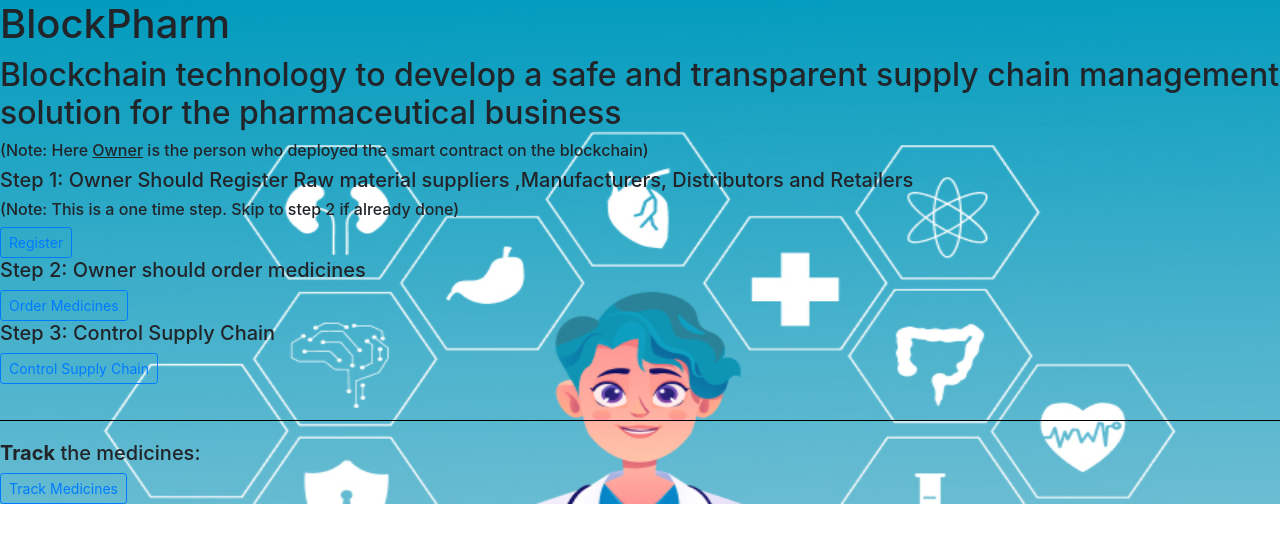
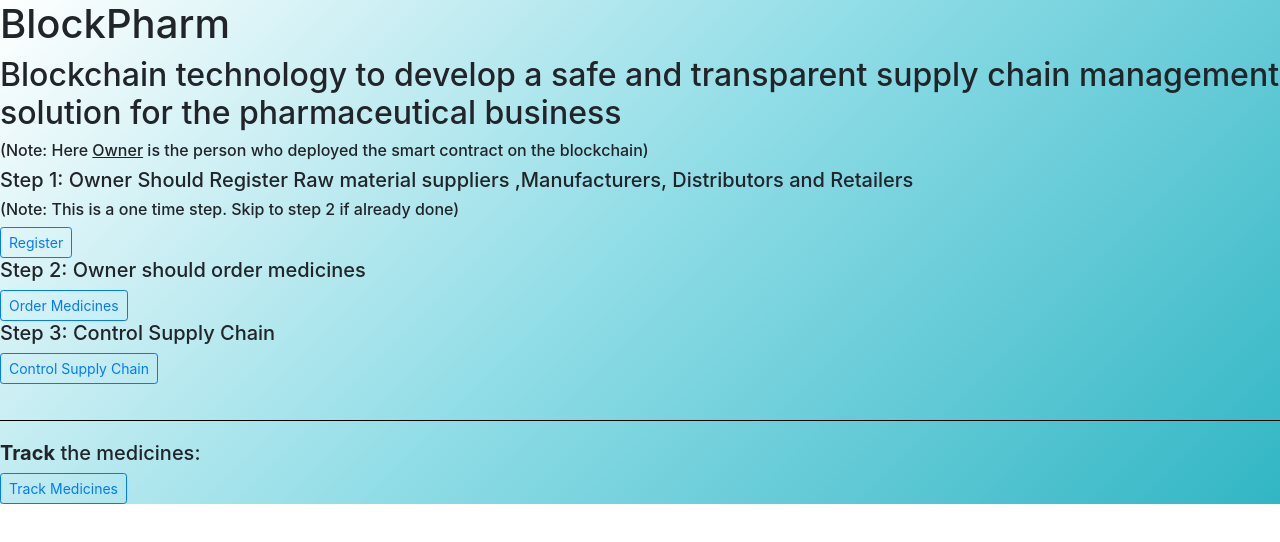
Before and after one commit to Saumya-Purohit/BlockPharm--supply-chain-truffle-react-main, a React (Create React App) app in the folder client/: page / in a window 1280 px wide. Shown: the top 542 px of the page. Built offline with nearby package versions, Linux system fonts and the light colour scheme.

Commit message:
blockchain- building

```diff
--- a/client/src/App.css
+++ b/client/src/App.css
@@ -11,7 +11,15 @@ hr{
 }
 /* Experimenting with code */
 .App {
-    background-image: url('/src/assets/images/bg.jpg');
+    /* background-image: url('/src/assets/images/bg.jpg');
     background-repeat: no-repeat;
-    background-size: 100vw 100vh;
+    background-size: 100vw 100vh; */
+
+
+background-image: linear-gradient(135deg, #ffffff, #8edce6, #32b6c4);
+
   }
+
+.Frontal{
+    /* text-align: left; */
+}
--- a/client/src/Home.js
+++ b/client/src/Home.js
@@ -16,7 +16,7 @@ function Home() {
         history.push('/track')
     }
     return (
-        <div>
+        <div className='Frontal'>
             <h1>BlockPharm  </h1>
             <h2>Blockchain technology to develop a safe and transparent supply chain management solution
                 for the pharmaceutical business</h2>
```
